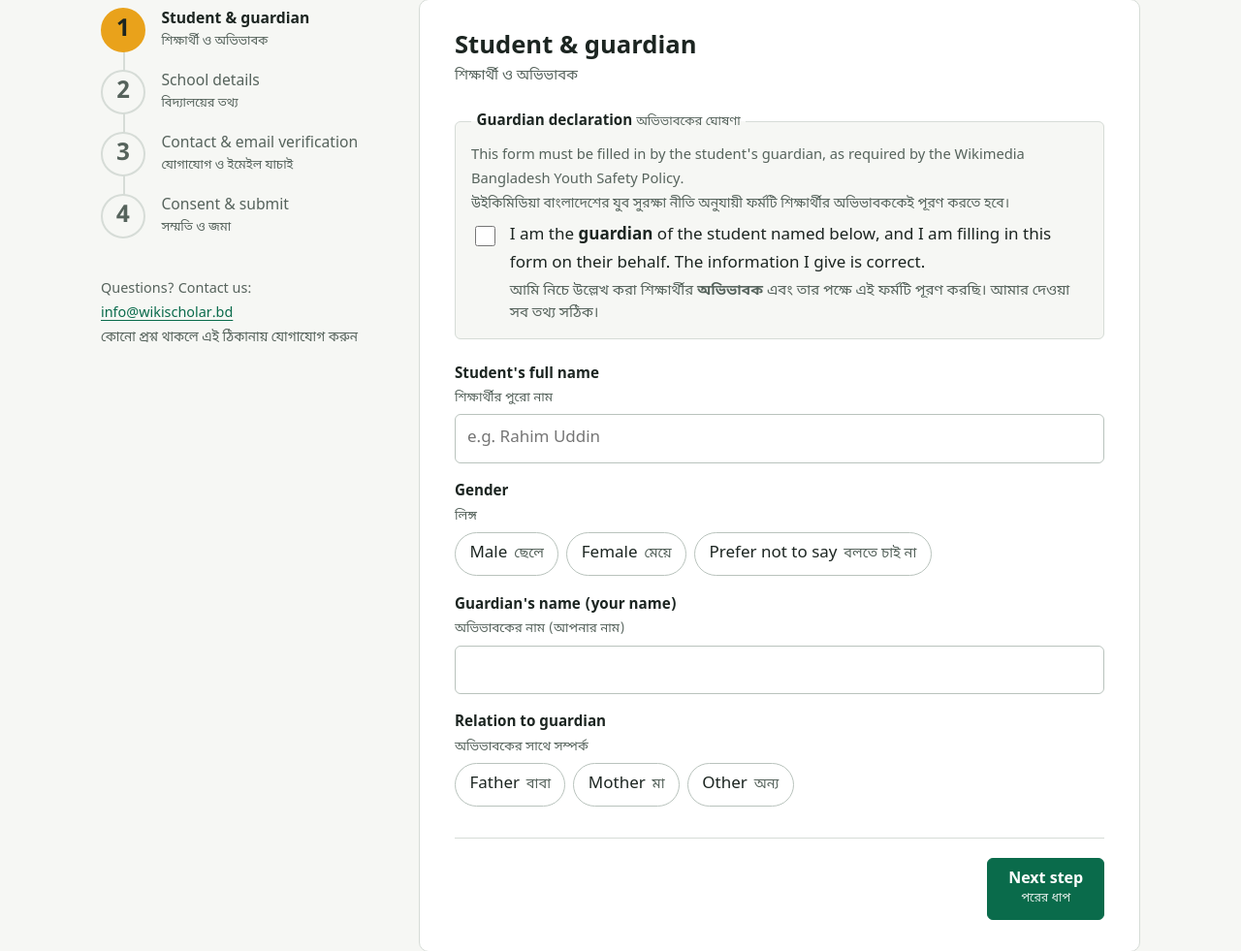
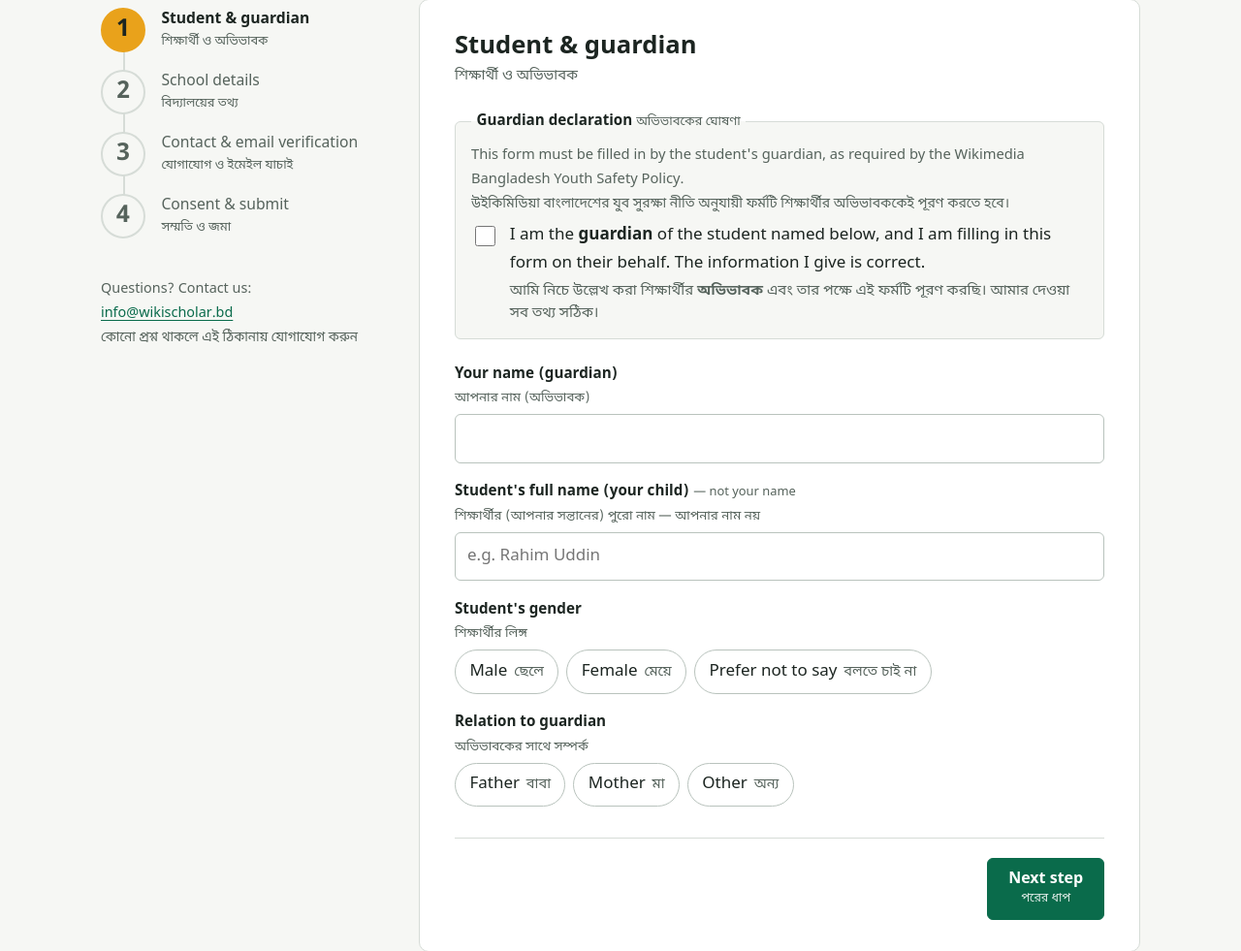
Before and after one commit to UserYahya/wikischolar, a Django app: page / in a window 1280 px wide. Shown: the part 353-1334 px from the top of the page at 97% size. Run offline with Django 5.2, Linux system fonts and the light colour scheme; data that the repository does not hold is empty; parts of the project's set-up code (start-up, migrations or seed data) failed here and were passed over; some web fonts are replaced.

Commit message:
Registration form: ask guardian's name first, refuse same name
Turning off autofill (bac7966) didn't reduce the mix-ups: on production the
student's name exactly equalled the guardian's in 9.9% of the 172
registrations since it went live, against 9.4% the week before. The guardian
ticks "I am the guardian" and the next box was "Student's full name", so many
typed their own name there.

- Step 1 now asks "Your name (guardian)" first, then "Student's full name
  (your child) - not your name" (English + Bangla), then gender and relation.
- A student name equal to the guardian's (ignoring case, spaces and
  punctuation) is refused in register.js and in RegistrationForm.clean, with a
  bilingual message. Public form only; admin edits are not affected.
- Step 4 shows the student's name, guardian's name, school and class to
  check before submitting.
- The name boxes use non-standard autocomplete tokens so Chrome on Android
  doesn't put in the owner's saved name.

No field name or API changes. 4 new tests; the full suite passes.

Co-Authored-By: Claude Opus 5.5 <noreply@anthropic.com>

```diff
--- a/apps/registration/bangla.py
+++ b/apps/registration/bangla.py
@@ -29,6 +29,8 @@ MESSAGES = {
     "Fill in either the class roll or the student ID.": "রোল নম্বর অথবা শিক্ষার্থী আইডি, অন্তত একটি লিখুন।",
     "Write the class roll in numbers only (for example 12).": "রোল নম্বর শুধু সংখ্যায় লিখুন (যেমন 12)।",
     "Write the student's relation to the guardian.": "অভিভাবকের সাথে শিক্ষার্থীর সম্পর্ক লিখুন।",
+    "The student's name is the same as your name. Write the student's own name here.":
+        "শিক্ষার্থীর নাম আর আপনার নাম একই হয়েছে। এখানে শিক্ষার্থীর নিজের নাম লিখুন।",
     "Choose a thana / upazila in the selected district.": "বেছে নেওয়া জেলার মধ্যে একটি থানা / উপজেলা বেছে নিন।",
     "Choose how you heard about WikiScholar.": "উইকিস্কলারের কথা কোথা থেকে জেনেছেন, তা বেছে নিন।",
     "Tick the guardian declaration: the form must be filled in by the student's guardian.":
@@ -79,6 +81,7 @@ MESSAGES = {
     "Go back to this step": "এই ধাপে ফিরে যান",
     "Go to this step": "এই ধাপে যান",
     # Summary after registering
+    "Student's name": "শিক্ষার্থীর নাম", "Guardian's name": "অভিভাবকের নাম",
     "Filled in by": "যিনি পূরণ করেছেন", "Name": "নাম", "Gender": "লিঙ্গ", "Guardian": "অভিভাবক",
     "District": "জেলা", "Region": "অঞ্চল", "Thana / Upazila": "থানা / উপজেলা", "School": "বিদ্যালয়", "Class": "শ্রেণি",
     "Section": "শাখা", "Class roll": "রোল নম্বর", "Student ID": "শিক্ষার্থী আইডি", "Mobile": "মোবাইল",
--- a/apps/registration/forms.py
+++ b/apps/registration/forms.py
@@ -1,3 +1,5 @@
+import re
+
 from django import forms
 
 from apps.reference.models import District, Thana
@@ -6,6 +8,13 @@ from .choices import CLASS_CHOICES, Gender, GuardianRelation, HeardFrom
 from .validators import english_text, normalize_phone, roll_number, validate_phone
 
 ROLL_OR_SID_ERROR = "Fill in either the class roll or the student ID."
+SAME_NAME_ERROR = "The student's name is the same as your name. Write the student's own name here."
+
+
+def same_person_name(a, b):
+    """Names compared case-, space- and punctuation-blind. Must match normName in static/js/register.js."""
+    norm = lambda s: " ".join(re.sub(r"[^a-z0-9]+", " ", (s or "").lower()).split())
+    return bool(norm(a)) and norm(a) == norm(b)
 REQUIRED = {"required": "This field is required."}
 
 
@@ -88,6 +97,14 @@ class RegistrationForm(StudentCoreFields):
         "required": "Tick the guardian declaration: the form must be filled in by the student's guardian."})
     website = forms.CharField(required=False)  # honeypot; real users never see it
 
+    def clean(self):
+        # Public form only: guardians often typed their own name as the student's (Nov 2026).
+        # Admin edits (StudentCoreFields) don't get this, so existing records stay editable.
+        data = super().clean()
+        if "student_name" not in self.errors and same_person_name(data.get("student_name"), data.get("guardian_name")):
+            self.add_error("student_name", SAME_NAME_ERROR)
+        return data
+
     def clean_school_name(self):
         return english_text(self.cleaned_data["school_name"])
 
--- a/apps/registration/templates/registration/register.html
+++ b/apps/registration/templates/registration/register.html
@@ -54,24 +54,28 @@
         </label>
         <p class="err" data-err="guardian_declaration"></p>
       </fieldset>
+      {# Guardian's own name comes first: the guardian has just ticked "I am the guardian", and when the #}
+      {# student's name was the first box about 1 in 10 typed their own name there (Nov 2026). #}
+      {# The autocomplete tokens are deliberately not standard ones, so Chrome won't put the profile name in. #}
       <div class="grid">
         <div class="field span2">
-          <label for="student_name">Student's full name <span class="bn" lang="bn">শিক্ষার্থীর পুরো নাম</span></label>
-          <input id="student_name" autocomplete="off" data-1p-ignore data-lpignore="true" data-form-type="other" name="student_name" required maxlength="150" data-english placeholder="e.g. Rahim Uddin">
+          <label for="guardian_name">Your name (guardian) <span class="bn" lang="bn">আপনার নাম (অভিভাবক)</span></label>
+          <input id="guardian_name" autocomplete="ws-guardian-name" autocorrect="off" spellcheck="false" data-1p-ignore data-lpignore="true" data-form-type="other" name="guardian_name" required maxlength="150" data-english>
+          <p class="err" data-err="guardian_name"></p>
+        </div>
+        <div class="field span2">
+          <label for="student_name">Student's full name (your child) <span class="label-note">— not your name</span>
+            <span class="bn" lang="bn">শিক্ষার্থীর (আপনার সন্তানের) পুরো নাম — আপনার নাম নয়</span></label>
+          <input id="student_name" autocomplete="ws-student-name" autocorrect="off" spellcheck="false" data-1p-ignore data-lpignore="true" data-form-type="other" name="student_name" required maxlength="150" data-english placeholder="e.g. Rahim Uddin">
           <p class="err" data-err="student_name"></p>
         </div>
         <fieldset class="field span2">
-          <legend>Gender <span class="bn" lang="bn">লিঙ্গ</span></legend>
+          <legend>Student's gender <span class="bn" lang="bn">শিক্ষার্থীর লিঙ্গ</span></legend>
           <div class="choices">
             {% for v, l, bn in genders %}<label class="chip"><input type="radio" name="gender" value="{{ v }}" required><span>{{ l }} <span class="bn-inline" lang="bn">{{ bn }}</span></span></label>{% endfor %}
           </div>
           <p class="err" data-err="gender"></p>
         </fieldset>
-        <div class="field span2">
-          <label for="guardian_name">Guardian's name (your name) <span class="bn" lang="bn">অভিভাবকের নাম (আপনার নাম)</span></label>
-          <input id="guardian_name" autocomplete="off" data-1p-ignore data-lpignore="true" data-form-type="other" name="guardian_name" required maxlength="150" data-english>
-          <p class="err" data-err="guardian_name"></p>
-        </div>
         <fieldset class="field span2">
           <legend>Relation to guardian <span class="bn" lang="bn">অভিভাবকের সাথে সম্পর্ক</span></legend>
           <div class="choices">
@@ -204,6 +208,12 @@
     <!-- Step 4 -->
     <section class="step" data-step="4" hidden>
       <h2>Consent &amp; submit <span class="bn" lang="bn">সম্মতি ও জমা</span></h2>
+      <div class="review" id="review">
+        <p class="review-lead"><strong>Check the names before you submit.</strong> They go on the student's records and certificates.
+          <span class="bn" lang="bn">জমা দেওয়ার আগে নামগুলো মিলিয়ে নিন। এগুলো শিক্ষার্থীর রেকর্ড ও সনদে থাকবে।</span></p>
+        <dl id="reviewList" translate="no"></dl>
+        <button type="button" class="link" id="reviewEdit">Change these details <span class="bn-inline" lang="bn">তথ্য বদলান</span></button>
+      </div>
       <div class="field survey">
         <label for="heard_from">How did you hear about WikiScholar? <span class="bn" lang="bn">উইকিস্কলারের কথা আপনি কোথা থেকে জানলেন?</span></label>
         <select id="heard_from" autocomplete="off" name="heard_from" required>
--- a/static/css/public.css
+++ b/static/css/public.css
@@ -111,6 +111,12 @@ input:disabled, select:disabled { background: #EEF1EE; color: var(--muted); curs
 .derived .bn { display: inline; margin: 0 0 0 .4rem; }
 .done dt .bn { font-size: .8em; }
 .survey { margin: 0 0 .5rem; }
+.review { margin: 0 0 1.25rem; padding: .9rem 1rem; background: var(--tint); border-left: 3px solid var(--green); border-radius: 6px; }
+.review-lead { margin: 0 0 .5rem; }
+.review dl { display: grid; grid-template-columns: max-content 1fr; gap: .3rem 1.25rem; margin: 0 0 .5rem; }
+.review dt { color: var(--muted); }
+.review dd { margin: 0; font-weight: 600; overflow-wrap: anywhere; }
+@media (max-width: 820px) { .review dl { grid-template-columns: 1fr; gap: 0; } .review dd { margin-bottom: .4rem; } }
 .label-note { font-weight: 400; font-size: .85em; color: var(--muted); }
 .err { margin: .3rem 0 0; font-size: .88rem; color: var(--error); }
 .err:empty { display: none; }
--- a/static/js/register.js
+++ b/static/js/register.js
@@ -38,6 +38,7 @@
     rollOrSid: "Fill in either the class roll or the student ID.",
     relationOther: "Write the student's relation to the guardian.",
     declaration: "Tick the guardian declaration: the form must be filled in by the student's guardian.",
+    sameName: "The student's name is the same as your name. Write the student's own name here.",
     verify: "Verify your email address to continue.",
     consent: "Agree to the Youth Safety Policy to complete registration.",
     network: "Couldn't reach the server. Check your internet connection and try again.",
@@ -46,7 +47,7 @@
     schoolMinChars: "Type at least 3 letters to see suggestions.",
   };
   const STEP_FIELDS = {
-    1: ["guardian_declaration", "student_name", "gender", "guardian_name", "guardian_relation",
+    1: ["guardian_declaration", "guardian_name", "student_name", "gender", "guardian_relation",
         "guardian_relation_other"],
     2: ["district", "thana", "school_name", "current_class", "class_roll", "student_id_sid", "section"],
     3: ["phone", "email", "email_otp"],
@@ -127,6 +128,7 @@
     syncMeter(n);
     $("#back").hidden = n === 1;
     if (n === 3) renderTurnstile();
+    if (n === 4) renderReview();
     syncNext();
     $("#submit").hidden = n !== 4;
     updateSubmit();
@@ -169,6 +171,10 @@
       if (el && el.value && !ENGLISH.test(en(el.value))) fail(name, MSG.english);
     });
     if (n === 1 && !val("guardian_declaration")) fail("guardian_declaration", MSG.declaration);
+    // Guardians often typed their own name as the student's (Nov 2026). Must match forms.py (same_person_name).
+    if (n === 1 && val("student_name") && normName(val("student_name")) === normName(val("guardian_name"))) {
+      fail("student_name", MSG.sameName);
+    }
     if (n === 2 && val("class_roll") && !/^\d+$/.test(en(val("class_roll")))) fail("class_roll", MSG.roll);
     if (n === 2 && !val("class_roll") && !val("student_id_sid")) {
       fail("class_roll", MSG.rollOrSid); fail("student_id_sid", MSG.rollOrSid);
@@ -220,6 +226,24 @@
     li.addEventListener("click", go);
     li.addEventListener("keydown", (e) => { if (e.key === "Enter" || e.key === " ") { e.preventDefault(); go(); } });
   });
+
+  // Names compared case-, space- and punctuation-blind ("Md. Karim" = "md karim").
+  const normName = (s) => String(s).toLowerCase().replace(/[^a-z0-9]+/g, " ").trim();
+
+  // ---------- step 4: names to check before submitting ----------
+  function renderReview() {
+    const relation = val("guardian_relation") === "other" ? val("guardian_relation_other")
+      : ($(`[name="guardian_relation"]:checked`)?.nextElementSibling?.firstChild?.textContent || "").trim();
+    const cls = $("#current_class");
+    const rows = [
+      ["Student's name", val("student_name")],
+      ["Guardian's name", val("guardian_name") + (relation ? ` (${relation})` : "")],
+      ["School", val("school_name")],
+      ["Class", cls.value ? cls.options[cls.selectedIndex].text.split(" · ")[0] : ""],
+    ];
+    $("#reviewList").innerHTML = rows.map(([k, v]) => `<dt>${bi(k)}</dt><dd>${esc(v || "—")}</dd>`).join("");
+  }
+  $("#reviewEdit").addEventListener("click", () => showStep(1));
 
   // ---------- English only ----------
   // Bangla digits become 0-9 as you type; any other non-English character is flagged at once.
```
Also changed, not shown: PROJECT_GUIDE.md (+6 -0 lines), tests/test_form_update_oct2026.py (+1 -1 lines), tests/test_registration.py (+30 -1 lines), CHANGELOG.md.
